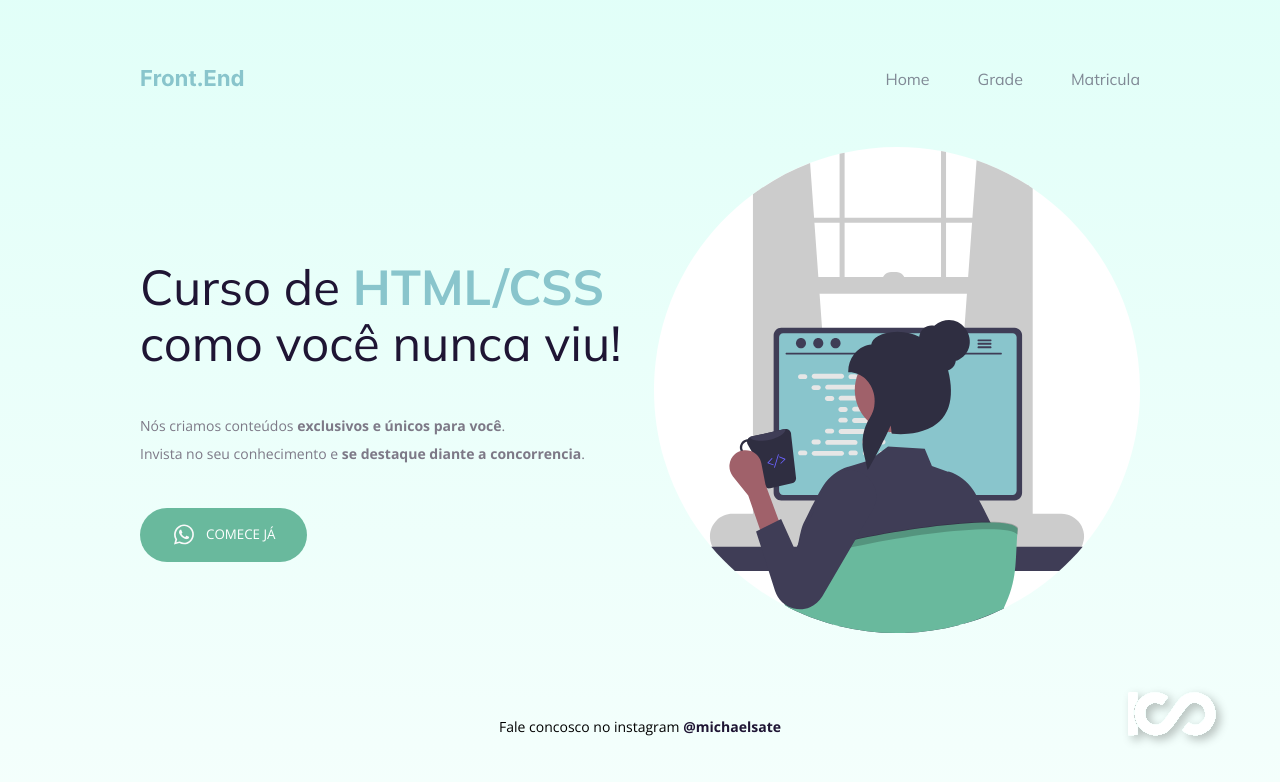
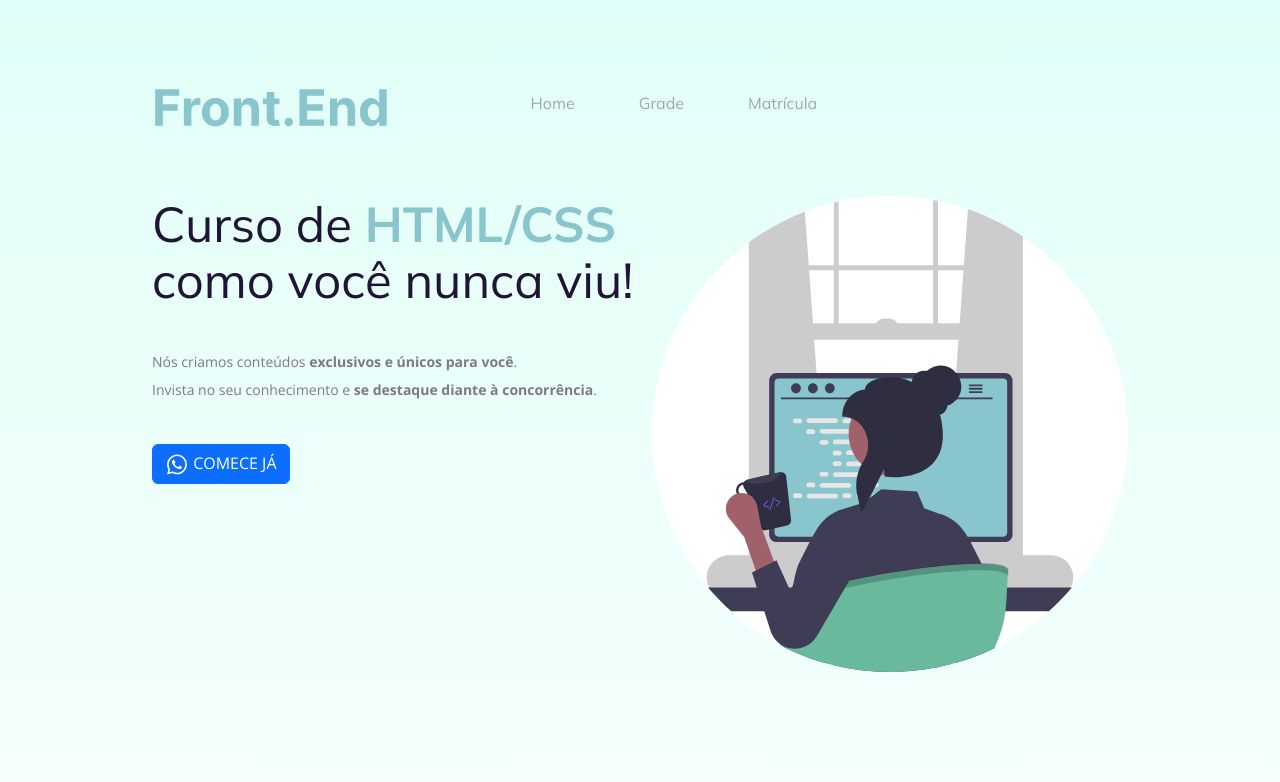
Before and after one commit to maicomsate/projetofinal2, a plain HTML site: page index.html in a window 1280 px wide. Drawn offline with nearby package versions, Linux system fonts and the light colour scheme.

Commit message:
Responsividade bootstrep

```diff
--- a/index.html
+++ b/index.html
@@ -1,71 +1,51 @@
 <!DOCTYPE html>
 <html lang="pt-br">
 <head>
+    <meta charset="UTF-8">
+    <meta name="viewport" content="width=device-width, initial-scale=1.0">
     <link rel="preconnect" href="https://fonts.googleapis.com">
     <link rel="preconnect" href="https://fonts.gstatic.com" crossorigin>
-
-    <meta charset="UTF-8" />
-    <meta name="viewport" content="width=device-width, initial-scale=1.0" />
-
-
-    <title>Document</title>
-
+    <link href="https://cdn.jsdelivr.net/npm/bootstrap@5.3.3/dist/css/bootstrap.min.css" rel="stylesheet">
     <link href="https://fonts.googleapis.com/css2?family=Mulish:ital,wght@0,200..1000;1,200..1000&family=Open+Sans:ital,wght@0,300..800;1,300..800&display=swap" rel="stylesheet">
-
-    <link rel="stylesheet" href="./style.css" />
-
+    <link rel="stylesheet" href="./style.css">
+    <title>Curso de HTML/CSS como você nunca viu!</title>
 </head>
 <body>
-    <div class="page">
-
-
-
-      <nav>
-        <a id="logo" href="#">
-          <img src="./arquivos/Logo-top.svg" alt="front.end" />
+    <div id="page">
+        <header class="container">
+            <nav class="navbar navbar-expand-lg navbar-light">
+                <a id="logo" class="navbar-brand" href="#">
+                    <img src="./arquivos/Logo-top.svg" alt="front.end" style="height: 50px;">
                 </a>
-          <ul>
-            <li> <a href="#">Home</a> </li>
-            <li> <a href="#">Grade</a> </li>
-            <li> <a href="#">Matricula</a> </li>
+                <button class="navbar-toggler" type="button" data-bs-toggle="collapse" data-bs-target="#navbarNav" aria-controls="navbarNav" aria-expanded="true" aria-label="Toggle navigation">
+                    <span class="navbar-toggler-icon"></span>
+                </button>
+                <div class="collapse navbar-collapse" id="navbarNav">
+                    <ul class="navbar-nav">
+                        <li class="nav-item"><a href="#" class="nav-link">Home</a></li>
+                        <li class="nav-item"><a href="#" class="nav-link">Grade</a></li>
+                        <li class="nav-item"><a href="#" class="nav-link">Matrícula</a></li>
                     </ul>
+                </div>
             </nav>
-
-
-      <main>
-        <section class="text">
+        </header>
+        <main class="container">
+            <div class="row">
+                <section class="col-12 col-md-6">
                     <h1>Curso de <span>HTML/CSS</span> como você nunca viu!</h1>
-
-          <p>
-            Nós criamos conteúdos
-            <strong>exclusivos e únicos para você</strong>.
-            <br />
-            Invista no seu conhecimento e
-            <strong>se destaque diante a concorrencia</strong>.
-          </p>
-
-          <button>
-            <img src="./arquivos/whats.svg" alt="icone do whatsapp" />
+                    <p>Nós criamos conteúdos <strong>exclusivos e únicos para você</strong>.<br>
+                    Invista no seu conhecimento e <strong>se destaque diante à concorrência</strong>.</p>
+                    <button class="btn btn-primary">
+                        <img src="./arquivos/whats.svg" alt="icone do whatsapp">
                         Comece já
                     </button>
                 </section>
-
-        <img
-          src="./arquivos/illustration.svg"
-          alt="ilustração de programador"
-        />
+                <div class="col-12 col-md-6">
+                    <img src="./arquivos/illustration.svg" alt="Ilustração" class="img-fluid">
+                </div>
+            </div>
         </main>
-
-      <footer>
-        Fale concosco no instagram
-        <a href="https://www.instagram.com/in100tiva/" target="_blank"
-          >@michaelsate</a
-        >
-      </footer>
-
     </div>
-
-    <img id="in100tiva" src="./arquivos/logo-low.svg" alt="Logo do projeto in100tiva" />
-
+    <script src="https://cdn.jsdelivr.net/npm/bootstrap@5.3.3/dist/js/bootstrap.bundle.min.js"></script>
 </body>
 </html>
--- a/style.css
+++ b/style.css
@@ -4,7 +4,7 @@ body {
   background: linear-gradient(180deg, rgba(26, 255, 202, 0.13) 0%, rgba(227, 255, 248, 0.38) 100%);  min-height: 100vh;
 }
 
-.page {
+#page {
   width: 1000px;
   margin: 0 auto 0;
   padding-top: 65px;
@@ -110,3 +110,6 @@ footer a {
   bottom: 50px;
   right: 50px;
 }
+#problema{
+  display:block;
+}
```
Lines whose indentation alone changed are shown as unchanged.
